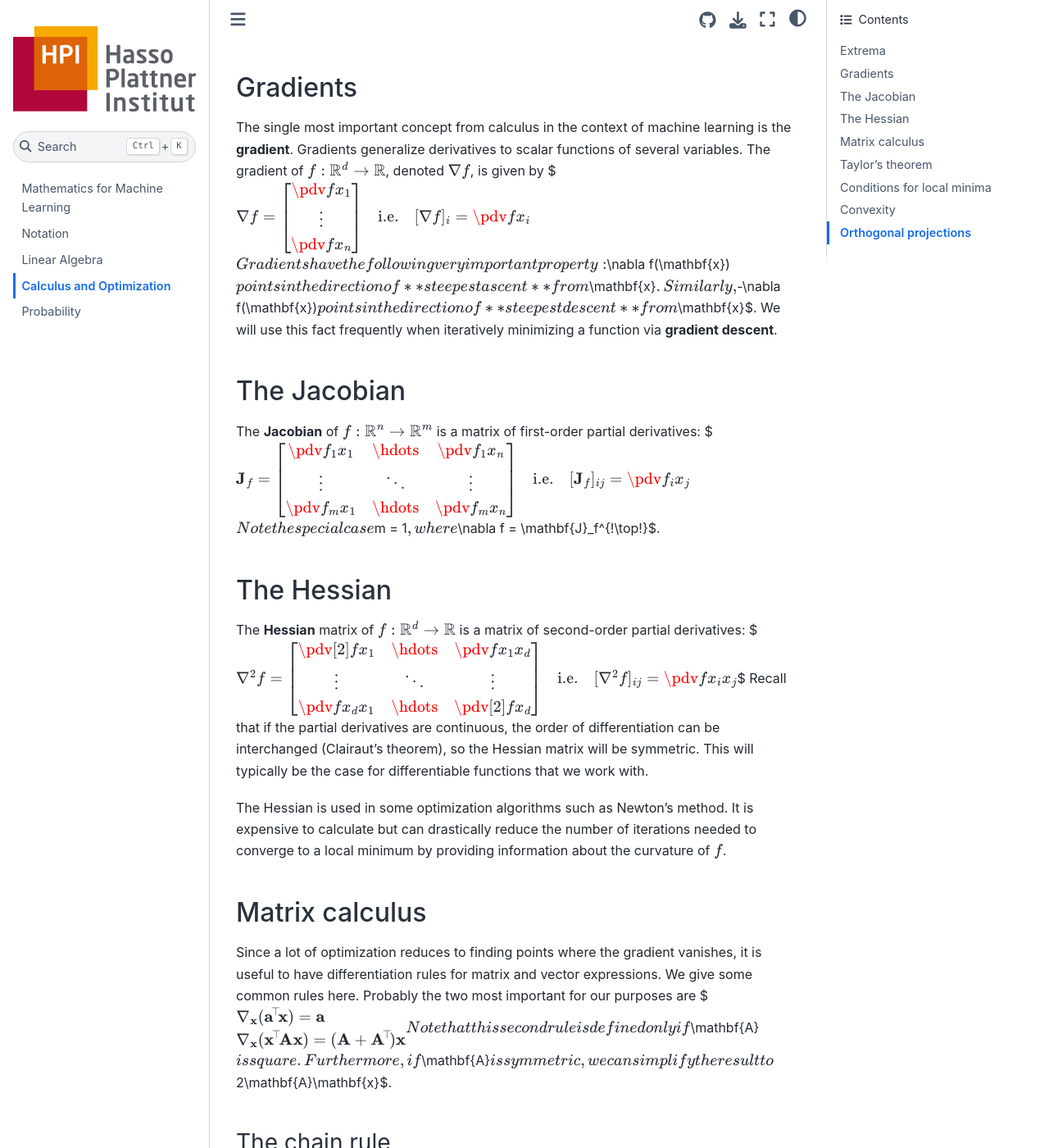
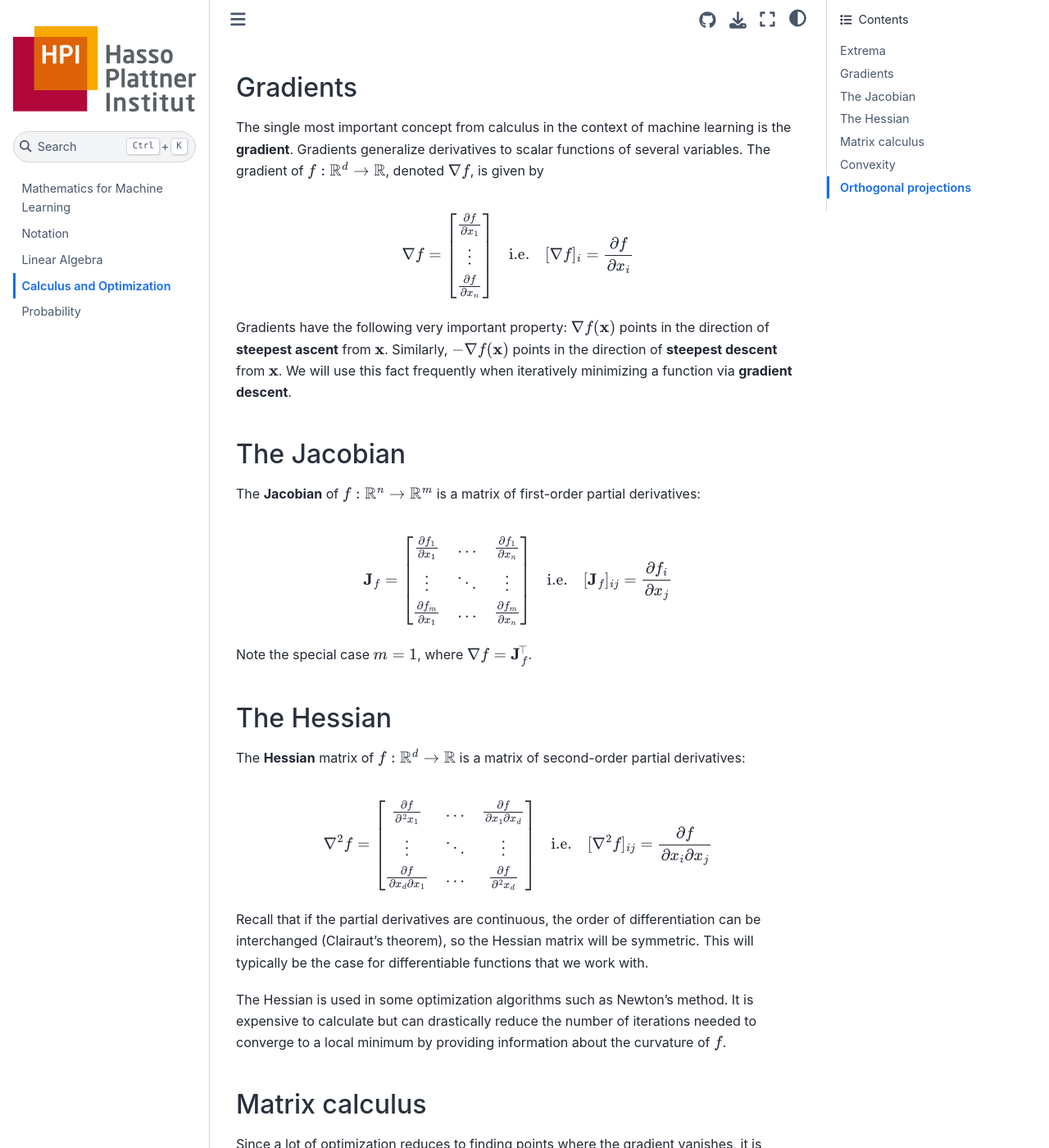
Before and after one commit to HealthML/Math4ML, a Jupyter Book: the page built from chapter_calculus/calculus.md, in a window 1280 px wide and 1400 px high, scrolled down 797 px. Shown: the whole window at 82% size. Built offline with Jupyter Book 1.0.4 settings and Sphinx 7.4.7 and the Sphinx Book theme 1.1.4, drawn with Linux system fonts in a browser that asks for light colours; some of the changed text lies outside the part shown.

Commit message:
fixed calculus

```diff
--- a/chapter_calculus/calculus.md
+++ b/chapter_calculus/calculus.md
@@ -44,9 +44,12 @@
 machine learning is the **gradient**. Gradients generalize derivatives
 to scalar functions of several variables. The gradient of
 $f : \mathbb{R}^d \to \mathbb{R}$, denoted $\nabla f$, is given by
-$$\nabla f = \begin{bmatrix}\pdv{f}{x_1} \\ \vdots \\ \pdv{f}{x_n}\end{bmatrix}
+
+$$\nabla f = \begin{bmatrix}\frac{\partial f}{\partial x_1} \\ \vdots \\ \frac{\partial f}{\partial x_n}\end{bmatrix}
 \hspace{0.5cm}\text{i.e.}\hspace{0.5cm}
-[\nabla f]_i = \pdv{f}{x_i}$$ Gradients have the following very
+[\nabla f]_i = \frac{\partial f}{\partial x_i}$$
+
+Gradients have the following very
 important property: $\nabla f(\mathbf{x})$ points in the direction of
 **steepest ascent** from $\mathbf{x}$. Similarly,
 $-\nabla f(\mathbf{x})$ points in the direction of **steepest descent**
@@ -56,23 +59,31 @@
 ## The Jacobian
 
 The **Jacobian** of $f : \mathbb{R}^n \to \mathbb{R}^m$ is a matrix of
-first-order partial derivatives: $$\mathbf{J}_f = \begin{bmatrix}
-    \pdv{f_1}{x_1} & \hdots & \pdv{f_1}{x_n} \\
+first-order partial derivatives:
+
+$$\mathbf{J}_f = \begin{bmatrix}
+    \frac{\partial f_1}{\partial x_1} & \dots & \frac{\partial f_1}{\partial x_n} \\
     \vdots & \ddots & \vdots \\
-    \pdv{f_m}{x_1} & \hdots & \pdv{f_m}{x_n}\end{bmatrix}
+    \frac{\partial f_m}{\partial x_1} & \dots & \frac{\partial f_m}{\partial x_n}\end{bmatrix}
 \hspace{0.5cm}\text{i.e.}\hspace{0.5cm}
-[\mathbf{J}_f]_{ij} = \pdv{f_i}{x_j}$$ Note the special case $m = 1$,
+[\mathbf{J}_f]_{ij} = \frac{\partial f_i}{\partial x_j}$$
+
+Note the special case $m = 1$,
 where $\nabla f = \mathbf{J}_f^{\!\top\!}$.
 
 ## The Hessian
 
 The **Hessian** matrix of $f : \mathbb{R}^d \to \mathbb{R}$ is a matrix
-of second-order partial derivatives: $$\nabla^2 f = \begin{bmatrix}
-    \pdv[2]{f}{x_1} & \hdots & \pdv{f}{x_1}{x_d} \\
+of second-order partial derivatives:
+
+$$\nabla^2 f = \begin{bmatrix}
+    \frac{\partial f}{\partial^2 x_1} & \dots & \frac{\partial f}{\partial x_1 \partial x_d} \\
     \vdots & \ddots & \vdots \\
-    \pdv{f}{x_d}{x_1} & \hdots & \pdv[2]{f}{x_d}\end{bmatrix}
+    \frac{\partial f}{\partial x_d \partial x_1} & \dots & \frac{\partial f}{\partial^2 x_d}\end{bmatrix}
 \hspace{0.5cm}\text{i.e.}\hspace{0.5cm}
-[\nabla^2 f]_{ij} = {\pdv{f}{x_i}{x_j}}$$ Recall that if the partial
+[\nabla^2 f]_{ij} = {\frac{\partial f}{\partial x_i \partial x_j}}$$
+
+Recall that if the partial
 derivatives are continuous, the order of differentiation can be
 interchanged (Clairaut's theorem), so the Hessian matrix will be
 symmetric. This will typically be the case for differentiable functions
@@ -88,10 +99,14 @@
 Since a lot of optimization reduces to finding points where the gradient
 vanishes, it is useful to have differentiation rules for matrix and
 vector expressions. We give some common rules here. Probably the two
-most important for our purposes are $$\begin{aligned}
+most important for our purposes are
+
+$$\begin{aligned}
 \nabla_\mathbf{x} &(\mathbf{a}^{\!\top\!}\mathbf{x}) = \mathbf{a} \\
 \nabla_\mathbf{x} &(\mathbf{x}^{\!\top\!}\mathbf{A}\mathbf{x}) = (\mathbf{A} + \mathbf{A}^{\!\top\!})\mathbf{x}
-\end{aligned}$$ Note that this second rule is defined only if
+\end{aligned}$$
+
+Note that this second rule is defined only if
 $\mathbf{A}$ is square. Furthermore, if $\mathbf{A}$ is symmetric, we
 can simplify the result to $2\mathbf{A}\mathbf{x}$.
 
@@ -104,7 +119,10 @@
 functions that make it up.
 
 The chain rule from single-variable calculus should be familiar:
-$$(f \circ g)'(x) = f'(g(x))g'(x)$$ where $\circ$ denotes function
+
+$$(f \circ g)'(x) = f'(g(x))g'(x)$$
+
+where $\circ$ denotes function
 composition. There is a natural generalization of this rule to
 multivariate functions.
 
@@ -112,8 +130,9 @@
 Suppose $f : \mathbb{R}^m \to \mathbb{R}^k$ and
 $g : \mathbb{R}^n \to \mathbb{R}^m$. Then
 $f \circ g : \mathbb{R}^n \to \mathbb{R}^k$ and
+
 $$\mathbf{J}_{f \circ g}(\mathbf{x}) = \mathbf{J}_f(g(\mathbf{x}))\mathbf{J}_g(\mathbf{x})$$
-:::
+
 
 In the special case $k = 1$ we have the following corollary since
 $\nabla f = \mathbf{J}_f^{\!\top\!}$.
@@ -122,8 +141,9 @@
 Suppose $f : \mathbb{R}^m \to \mathbb{R}$ and
 $g : \mathbb{R}^n \to \mathbb{R}^m$. Then
 $f \circ g : \mathbb{R}^n \to \mathbb{R}$ and
+
 $$\nabla (f \circ g)(\mathbf{x}) = \mathbf{J}_g(\mathbf{x})^{\!\top\!} \nabla f(g(\mathbf{x}))$$
-:::
+
 
 ## Taylor's theorem
 
@@ -158,14 +183,20 @@
 towards a contradiction that $\nabla f(\mathbf{x}^*) \neq \mathbf{0}$.
 Let $\mathbf{h} = -\nabla f(\mathbf{x}^*)$, noting that by the
 continuity of $\nabla f$ we have
+
 $$\lim_{t \to 0} -\nabla f(\mathbf{x}^* + t\mathbf{h}) = -\nabla f(\mathbf{x}^*) = \mathbf{h}$$
+
 Hence
+
 $$\lim_{t \to 0} \mathbf{h}^{\!\top\!}\nabla f(\mathbf{x}^* + t\mathbf{h}) = \mathbf{h}^{\!\top\!}\nabla f(\mathbf{x}^*) = -\|\mathbf{h}\|_2^2 < 0$$
+
 Thus there exists $T > 0$ such that
 $\mathbf{h}^{\!\top\!}\nabla f(\mathbf{x}^* + t\mathbf{h}) < 0$ for all
 $t \in [0,T]$. Now we apply Taylor's theorem: for any $t \in (0,T]$,
 there exists $t' \in (0,t)$ such that
+
 $$f(\mathbf{x}^* + t\mathbf{h}) = f(\mathbf{x}^*) + t\mathbf{h}^{\!\top\!} \nabla f(\mathbf{x}^* + t'\mathbf{h}) < f(\mathbf{x}^*)$$
+
 whence it follows that $\mathbf{x}^*$ is not a local minimum, a
 contradiction. Hence $\nabla f(\mathbf{x}^*) = \mathbf{0}$. ◻
 :::
@@ -202,14 +233,20 @@
 semi-definite. Let $\mathbf{h}$ be such that
 $\mathbf{h}^{\!\top\!}\nabla^2 f(\mathbf{x}^*)\mathbf{h} < 0$, noting
 that by the continuity of $\nabla^2 f$ we have
+
 $$\lim_{t \to 0} \nabla^2 f(\mathbf{x}^* + t\mathbf{h}) = \nabla^2 f(\mathbf{x}^*)$$
+
 Hence
+
 $$\lim_{t \to 0} \mathbf{h}^{\!\top\!}\nabla^2 f(\mathbf{x}^* + t\mathbf{h})\mathbf{h} = \mathbf{h}^{\!\top\!}\nabla^2 f(\mathbf{x}^*)\mathbf{h} < 0$$
+
 Thus there exists $T > 0$ such that
 $\mathbf{h}^{\!\top\!}\nabla^2 f(\mathbf{x}^* + t\mathbf{h})\mathbf{h} < 0$
 for all $t \in [0,T]$. Now we apply Taylor's theorem: for any
 $t \in (0,T]$, there exists $t' \in (0,t)$ such that
+
 $$f(\mathbf{x}^* + t\mathbf{h}) = f(\mathbf{x}^*) + \underbrace{t\mathbf{h}^{\!\top\!}\nabla f(\mathbf{x}^*)}_0 + \frac{1}{2}t^2\mathbf{h}^{\!\top\!}\nabla^2 f(\mathbf{x}^* + t'\mathbf{h})\mathbf{h} < f(\mathbf{x}^*)$$
+
 where the middle term vanishes because
 $\nabla f(\mathbf{x}^*) = \mathbf{0}$ by the previous result. It follows
 that $\mathbf{x}^*$ is not a local minimum, a contradiction. Hence
@@ -231,7 +268,9 @@
 $\mathbf{x}^*$ which is contained in the neighborhood. Applying Taylor's
 theorem, we have that for any $\mathbf{h}$ with $\|\mathbf{h}\|_2 < r$,
 there exists $t \in (0,1)$ such that
+
 $$f(\mathbf{x}^* + \mathbf{h}) = f(\mathbf{x}^*) + \underbrace{\mathbf{h}^{\!\top\!}\nabla f(\mathbf{x}^*)}_0 + \frac{1}{2}\mathbf{h}^{\!\top\!}\nabla^2 f(\mathbf{x}^* + t\mathbf{h})\mathbf{h} \geq f(\mathbf{x}^*)$$
+
 The last inequality holds because
 $\nabla^2 f(\mathbf{x}^* + t\mathbf{h})$ is positive semi-definite
 (since $\|t\mathbf{h}\|_2 = t\|\mathbf{h}\|_2 < \|\mathbf{h}\|_2 < r$),
@@ -295,7 +334,10 @@
 </figure>
 
 A set $\mathcal{X} \subseteq \mathbb{R}^d$ is **convex** if
-$$t\mathbf{x} + (1-t)\mathbf{y} \in \mathcal{X}$$ for all
+
+$$t\mathbf{x} + (1-t)\mathbf{y} \in \mathcal{X}$$
+
+for all
 $\mathbf{x}, \mathbf{y} \in \mathcal{X}$ and all $t \in [0,1]$.
 
 Geometrically, this means that all the points on the line segment
@@ -326,7 +370,10 @@
 
 A function $f$ is **strongly convex with parameter $m$** (or
 **$m$-strongly convex**) if the function
-$$\mathbf{x} \mapsto f(\mathbf{x}) - \frac{m}{2}\|\mathbf{x}\|_2^2$$ is
+
+$$\mathbf{x} \mapsto f(\mathbf{x}) - \frac{m}{2}\|\mathbf{x}\|_2^2$$
+
+is
 convex.
 
 These conditions are given in increasing order of strength; strong
@@ -370,7 +417,9 @@
 $\mathbf{x}(t) = t\mathbf{x}^* + (1-t)\tilde{\mathbf{x}}, ~ t \in [0,1]$,
 noting that $\mathbf{x}(t) \in \mathcal{X}$ by the convexity of
 $\mathcal{X}$. Then by the convexity of $f$,
+
 $$f(\mathbf{x}(t)) \leq tf(\mathbf{x}^*) + (1-t)f(\tilde{\mathbf{x}}) < tf(\mathbf{x}^*) + (1-t)f(\mathbf{x}^*) = f(\mathbf{x}^*)$$
+
 for all $t \in (0,1)$.
 
 We can pick $t$ to be sufficiently close to $1$ that
@@ -405,7 +454,9 @@
 $\mathbf{x}(t) = t\mathbf{x}^* + (1-t)\tilde{\mathbf{x}}, ~ t \in [0,1]$,
 which again must lie entirely in $\mathcal{X}$. By the strict convexity
 of $f$,
+
 $$f(\mathbf{x}(t)) < tf(\mathbf{x}^*) + (1-t)f(\tilde{\mathbf{x}}) = tf(\mathbf{x}^*) + (1-t)f(\mathbf{x}^*) = f(\mathbf{x}^*)$$
+
 for all $t \in (0,1)$. But this contradicts the fact that $\mathbf{x}^*$
 is a global minimum. Therefore if $\tilde{\mathbf{x}}$ is a local
 minimum of $f$ in $\mathcal{X}$, then
@@ -454,7 +505,9 @@
 ::: proof
 *Proof.* Let $\|\cdot\|$ be a norm on a vector space $V$. Then for all
 $\mathbf{x}, \mathbf{y} \in V$ and $t \in [0,1]$,
+
 $$\|t\mathbf{x} + (1-t)\mathbf{y}\| \leq \|t\mathbf{x}\| + \|(1-t)\mathbf{y}\| = |t|\|\mathbf{x}\| + |1-t|\|\mathbf{y}\| = t\|\mathbf{x}\| + (1-t)\|\mathbf{y}\|$$
+
 where we have used respectively the triangle inequality, the homogeneity
 of norms, and the fact that $t$ and $1-t$ are nonnegative. Hence
 $\|\cdot\|$ is convex. ◻
@@ -494,13 +549,16 @@
 
 ::: proof
 *Proof.* Suppose $f$ is convex and $\alpha \geq 0$. Then for all
-$\mathbf{x}, \mathbf{y} \in \dom(\alpha f) = \dom f$, $$\begin{aligned}
+$\mathbf{x}, \mathbf{y} \in \operatorname{dom}(\alpha f) = \operatorname{dom} f$,
+
+$$\begin{aligned}
 (\alpha f)(t\mathbf{x} + (1-t)\mathbf{y}) &= \alpha f(t\mathbf{x} + (1-t)\mathbf{y}) \\
 &\leq \alpha\left(tf(\mathbf{x}) + (1-t)f(\mathbf{y})\right) \\
 &= t(\alpha f(\mathbf{x})) + (1-t)(\alpha f(\mathbf{y})) \\
 &= t(\alpha f)(\mathbf{x}) + (1-t)(\alpha f)(\mathbf{y})
-\end{aligned}$$ so $\alpha f$ is convex. ◻
-:::
+\end{aligned}$$
+
+so $\alpha f$ is convex. ◻
 
 ::: proposition
 If $f$ and $g$ are convex, then $f+g$ is convex. Furthermore, if $g$ is
@@ -510,14 +568,17 @@
 
 ::: proof
 *Proof.* Suppose $f$ and $g$ are convex. Then for all
-$\mathbf{x}, \mathbf{y} \in \dom (f+g) = \dom f \cap \dom g$,
+$\mathbf{x}, \mathbf{y} \in \operatorname{dom} (f+g) = \operatorname{dom} f \cap \operatorname{dom} g$,
+
 $$\begin{aligned}
 (f+g)(t\mathbf{x} + (1-t)\mathbf{y}) &= f(t\mathbf{x} + (1-t)\mathbf{y}) + g(t\mathbf{x} + (1-t)\mathbf{y}) \\
 &\leq tf(\mathbf{x}) + (1-t)f(\mathbf{y}) + g(t\mathbf{x} + (1-t)\mathbf{y}) & \text{convexity of $f$} \\
 &\leq tf(\mathbf{x}) + (1-t)f(\mathbf{y}) + tg(\mathbf{x}) + (1-t)g(\mathbf{y}) & \text{convexity of $g$} \\
 &= t(f(\mathbf{x}) + g(\mathbf{x})) + (1-t)(f(\mathbf{y}) + g(\mathbf{y})) \\
 &= t(f+g)(\mathbf{x}) + (1-t)(f+g)(\mathbf{y})
-\end{aligned}$$ so $f + g$ is convex.
+\end{aligned}$$
+
+so $f + g$ is convex.
 
 If $g$ is strictly convex, the second inequality above holds strictly
 for $\mathbf{x} \neq \mathbf{y}$ and $t \in (0,1)$, so $f+g$ is strictly
@@ -526,13 +587,19 @@
 If $g$ is $m$-strongly convex, then the function
 $h(\mathbf{x}) \equiv g(\mathbf{x}) - \frac{m}{2}\|\mathbf{x}\|_2^2$ is
 convex, so $f+h$ is convex. But
+
 $$(f+h)(\mathbf{x}) \equiv f(\mathbf{x}) + h(\mathbf{x}) \equiv f(\mathbf{x}) + g(\mathbf{x}) - \frac{m}{2}\|\mathbf{x}\|_2^2 \equiv (f+g)(\mathbf{x}) - \frac{m}{2}\|\mathbf{x}\|_2^2$$
+
 so $f+g$ is $m$-strongly convex. ◻
 :::
 
 ::: proposition
 If $f_1, \dots, f_n$ are convex and $\alpha_1, \dots, \alpha_n \geq 0$,
-then $$\sum_{i=1}^n \alpha_i f_i$$ is convex.
+then
+
+$$\sum_{i=1}^n \alpha_i f_i$$
+
+is convex.
 :::
 
 ::: proof
@@ -547,14 +614,18 @@
 
 ::: proof
 *Proof.* Suppose $f$ is convex and $g$ is defined like so. Then for all
-$\mathbf{x}, \mathbf{y} \in \dom g$, $$\begin{aligned}
+$\mathbf{x}, \mathbf{y} \in \operatorname{dom} g$,
+
+$$\begin{aligned}
 g(t\mathbf{x} + (1-t)\mathbf{y}) &= f(\mathbf{A}(t\mathbf{x} + (1-t)\mathbf{y}) + \mathbf{b}) \\
 &= f(t\mathbf{A}\mathbf{x} + (1-t)\mathbf{A}\mathbf{y} + \mathbf{b}) \\
 &= f(t\mathbf{A}\mathbf{x} + (1-t)\mathbf{A}\mathbf{y} + t\mathbf{b} + (1-t)\mathbf{b}) \\
 &= f(t(\mathbf{A}\mathbf{x} + \mathbf{b}) + (1-t)(\mathbf{A}\mathbf{y} + \mathbf{b})) \\
 &\leq tf(\mathbf{A}\mathbf{x} + \mathbf{b}) + (1-t)f(\mathbf{A}\mathbf{y} + \mathbf{b}) & \text{convexity of $f$} \\
 &= tg(\mathbf{x}) + (1-t)g(\mathbf{y})
-\end{aligned}$$ Thus $g$ is convex. ◻
+\end{aligned}$$
+
+Thus $g$ is convex. ◻
 :::
 
 ::: proposition
@@ -564,13 +635,17 @@
 
 ::: proof
 *Proof.* Suppose $f$ and $g$ are convex and $h$ is defined like so. Then
-for all $\mathbf{x}, \mathbf{y} \in \dom h$, $$\begin{aligned}
+for all $\mathbf{x}, \mathbf{y} \in \operatorname{dom} h$,
+
+$$\begin{aligned}
 h(t\mathbf{x} + (1-t)\mathbf{y}) &= \max\{f(t\mathbf{x} + (1-t)\mathbf{y}), g(t\mathbf{x} + (1-t)\mathbf{y})\} \\
 &\leq \max\{tf(\mathbf{x}) + (1-t)f(\mathbf{y}), tg(\mathbf{x}) + (1-t)g(\mathbf{y})\} \\
 &\leq \max\{tf(\mathbf{x}), tg(\mathbf{x})\} + \max\{(1-t)f(\mathbf{y}), (1-t)g(\mathbf{y})\} \\
 &= t\max\{f(\mathbf{x}), g(\mathbf{x})\} + (1-t)\max\{f(\mathbf{y}), g(\mathbf{y})\} \\
 &= th(\mathbf{x}) + (1-t)h(\mathbf{y})
-\end{aligned}$$ Note that in the first inequality we have used convexity
+\end{aligned}$$
+
+Note that in the first inequality we have used convexity
 of $f$ and $g$ plus the fact that $a \leq c, b \leq d$ implies
 $\max\{a,b\} \leq \max\{c,d\}$. In the second inequality we have used
 the fact that $\max\{a+b, c+d\} \leq \max\{a,c\} + \max\{b,d\}$.
@@ -651,14 +726,20 @@
 $\|\mathbf{x}-\mathbf{y}\|$ over $\mathbf{y} \in S$. That is,
 $\|\mathbf{x}-\mathbf{y}^*\| \leq \|\mathbf{x}-\mathbf{y}\|$ for all
 $\mathbf{y} \in S$, with equality only if $\mathbf{y} = \mathbf{y}^*$.
-Fix $\mathbf{v} \in S$ and observe that $$\begin{aligned}
+Fix $\mathbf{v} \in S$ and observe that
+
+$$\begin{aligned}
 g(t) &:= \|\mathbf{x}-\mathbf{y}^*+t\mathbf{v}\|^2 \\
 &= \langle \mathbf{x}-\mathbf{y}^*+t\mathbf{v}, \mathbf{x}-\mathbf{y}^*+t\mathbf{v} \rangle \\
 &= \langle \mathbf{x}-\mathbf{y}^*, \mathbf{x}-\mathbf{y}^* \rangle - 2t\langle \mathbf{x}-\mathbf{y}^*, \mathbf{v} \rangle + t^2\langle \mathbf{v}, \mathbf{v} \rangle \\
 &= \|\mathbf{x}-\mathbf{y}^*\|^2 - 2t\langle \mathbf{x}-\mathbf{y}^*, \mathbf{v} \rangle + t^2\|\mathbf{v}\|^2
-\end{aligned}$$ must have a minimum at $t = 0$ as a consequence of this
+\end{aligned}$$
+
+must have a minimum at $t = 0$ as a consequence of this
 assumption. Thus
+
 $$0 = g'(0) = \left.-2\langle \mathbf{x}-\mathbf{y}^*, \mathbf{v} \rangle + 2t\|\mathbf{v}\|^2\right|_{t=0} = -2\langle \mathbf{x}-\mathbf{y}^*, \mathbf{v} \rangle$$
+
 giving $\mathbf{x}-\mathbf{y}^* \perp \mathbf{v}$. Since $\mathbf{v}$
 was arbitrary in $S$, we have $\mathbf{x}-\mathbf{y}^* \perp S$ as
 claimed.
@@ -668,7 +749,9 @@
 $\mathbf{y}^* \in S$ and $S$ is closed under subtraction. Under the
 hypothesis, $\mathbf{x}-\mathbf{y}^* \perp \mathbf{y}^*-\mathbf{y}$, so
 by the Pythagorean theorem,
+
 $$\|\mathbf{x}-\mathbf{y}\| = \|\mathbf{x}-\mathbf{y}^*+\mathbf{y}^*-\mathbf{y}\| = \|\mathbf{x}-\mathbf{y}^*\| + \|\mathbf{y}^*-\mathbf{y}\| \geq \|\mathbf{x} - \mathbf{y}^*\|$$
+
 and in fact the inequality is strict when $\mathbf{y} \neq \mathbf{y}^*$
 since this implies $\|\mathbf{y}^*-\mathbf{y}\| > 0$. Thus
 $\mathbf{y}^*$ is the unique minimizer of $\|\mathbf{x}-\mathbf{y}\|$
@@ -697,17 +782,20 @@
 ::: proposition
 If $\mathbf{e}_1, \dots, \mathbf{e}_m$ is an orthonormal basis for $S$,
 then
+
 $$P\mathbf{x} = \sum_{i=1}^m \langle \mathbf{x}, \mathbf{e}_i \rangle\mathbf{e}_i$$
-:::
 
 ::: proof
 *Proof.* Let $\mathbf{e}_1, \dots, \mathbf{e}_m$ be an orthonormal basis
 for $S$, and suppose $\mathbf{x} \in V$. Then for all $j = 1, \dots, m$,
+
 $$\begin{aligned}
 \left\langle \mathbf{x}-\sum_{i=1}^m \langle \mathbf{x}, \mathbf{e}_i \rangle\mathbf{e}_i, \mathbf{e}_j \right\rangle &= \langle \mathbf{x}, \mathbf{e}_j \rangle - \sum_{i=1}^m \langle \mathbf{x}, \mathbf{e}_i \rangle\underbrace{\langle \mathbf{e}_i, \mathbf{e}_j \rangle}_{\delta_{ij}} \\
 &= \langle \mathbf{x}, \mathbf{e}_j \rangle - \langle \mathbf{x}, \mathbf{e}_j \rangle \\
 &= 0
-\end{aligned}$$ We have shown that the claimed expression, call it
+\end{aligned}$$
+
+We have shown that the claimed expression, call it
 $\tilde{P}\mathbf{x}$, satisfies
 $\mathbf{x} - \tilde{P}\mathbf{x} \perp \mathbf{e}_j$ for every element
 $\mathbf{e}_j$ of the orthonormal basis for $S$. It follows (by
```
Also changed, not shown: other parts of chapter_calculus/calculus.md (+20 -9 lines).
